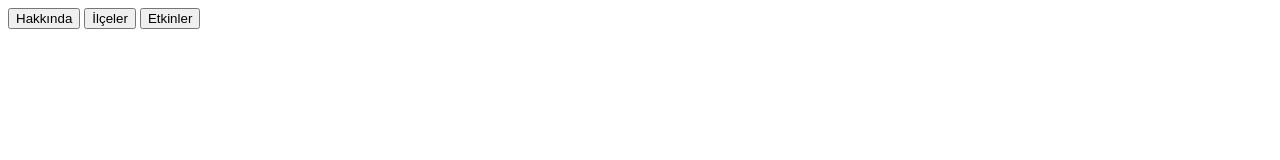
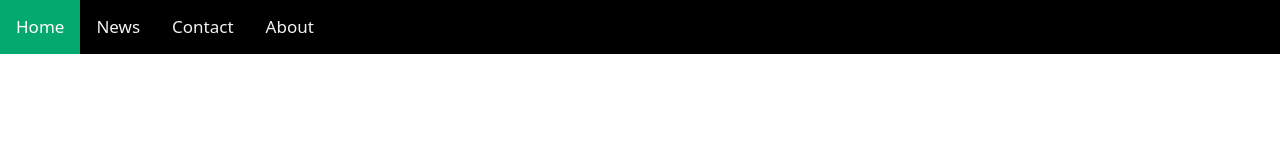
Before and after one commit to mucahitgok0/balikesir_tanitim_electron_uygulamasi, an Electron app: page final.html in a window 1280 px wide. Drawn offline with nearby package versions, Linux system fonts and the light colour scheme.

Commit message:
bootstrap
 bootstrap kütüphanesi import edildi

```diff
--- a/final.html
+++ b/final.html
@@ -1,16 +1,50 @@
 <!DOCTYPE html>
 <html lang="en">
 <head>
+  <style>
+   body {
+  margin: 0;
+  font-family: Arial, Helvetica, sans-serif;
+}
+
+.topnav {
+  overflow: hidden;
+
+  background-color: black;
+}
+
+.topnav a {
+  float: left;
+  color: #f2f2f2;
+  text-align: center;
+  padding: 14px 16px;
+  text-decoration: none;
+  font-size: 17px;
+}
+
+.topnav a:hover {
+  background-color: #ddd;
+  color: black;
+}
+
+.topnav a.active {
+  background-color: #04AA6D;
+  color: white;
+}
+  </style>
     <meta charset="UTF-8">
     <meta name="viewport" content="width=device-width, initial-scale=1.0">
     <title>Balkes</title>
-
+    <link href="https://cdn.jsdelivr.net/npm/bootstrap@5.3.3/dist/css/bootstrap.min.css" rel="stylesheet">
+    <script src="https://cdn.jsdelivr.net/npm/bootstrap@5.3.3/dist/js/bootstrap.bundle.min.js"></script>
 </head>
 <body>
-  <div class="btn-group btn-group-lg">
-    <button type="button" class="btn btn-primary">Hakkında</button>
-    <button type="button" class="btn btn-primary">İlçeler</button>
-    <button type="button" class="btn btn-primary">Etkinler</button>
+  <div class="topnav">
+    <a class="active" href="#home">Home</a>
+    <a href="#news">News</a>
+    <div></div>
+    <a href="#contact">Contact</a>
+    <a href="#about">About</a>
   </div>
 </body>
 </html>
```
